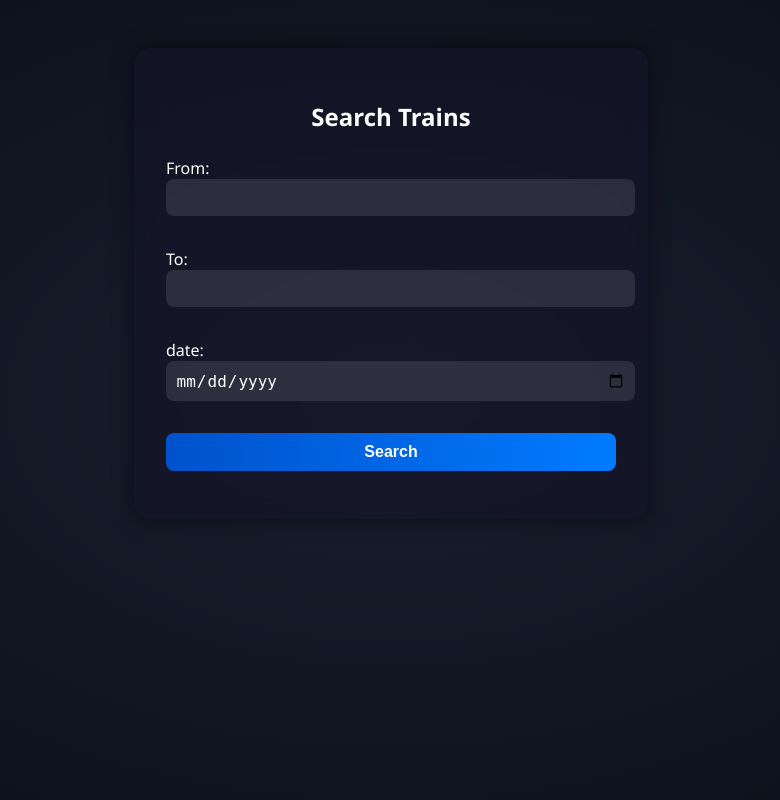
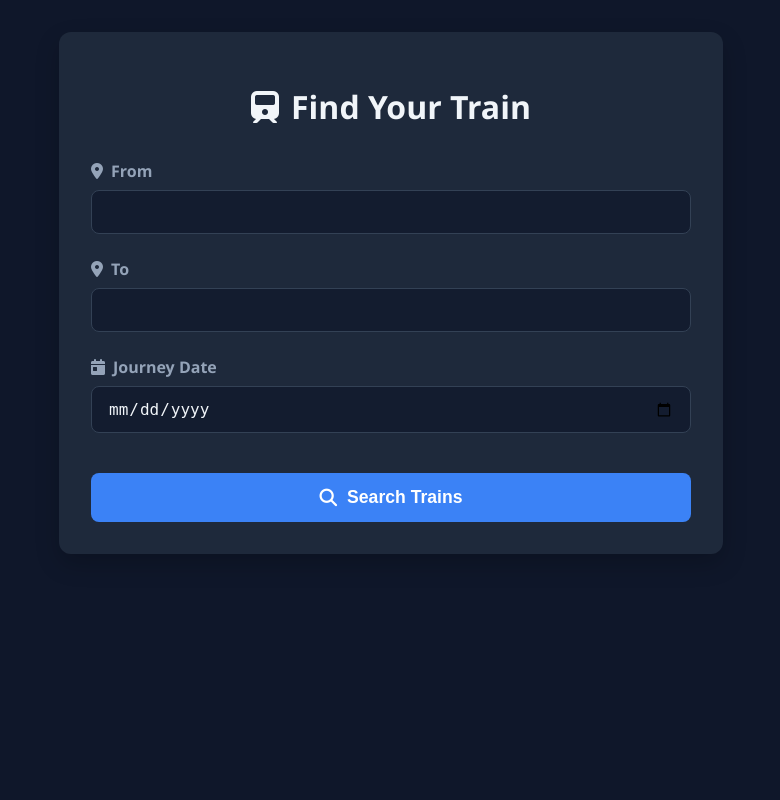
Before and after one commit to narayan-oss/The_Traveller, a Django app: page /search/ in a window 1280 px wide. Shown: the whole page, without its empty margins (249-1029 px from the left). Run offline with Django 5.2, Linux system fonts and the light colour scheme.

Commit message:
new style for train_search

```diff
--- a/DjangoProject/static/myapp/css/train_search_style.css
+++ b/DjangoProject/static/myapp/css/train_search_style.css
@@ -1,115 +1,278 @@
-/* Background blur and theme */
-body {
-    margin: 0;
-    font-family: 'Segoe UI', sans-serif;
-    color: #fff;
-    background-color: #0b0f1a;
+/* Base Styles */
+:root {
+    --dark-bg: #0f172a;
+    --card-bg: #1e293b;
+    --accent: #3b82f6;
+    --accent-hover: #2563eb;
+    --text-light: #f1f5f9;
+    --text-muted: #94a3b8;
+    --border-color: #334155;
+    --success: #10b981;
 }
 
-.background-blur {
-    position: fixed;
-    top: 0; left: 0;
-    width: 100vw;
-    height: 100vh;
-    background: radial-gradient(ellipse at center, #1a1f2e, #0b0f1a);
-    z-index: -1;
-}
-
-/* Container to center everything */
-.search-container {
-    display: flex;
-    flex-direction: column;
-    align-items: center;
-    padding: 3rem 1rem;
+body {
+    background-color: var(--dark-bg);
+    color: var(--text-light);
+    font-family: 'Segoe UI', Tahoma, Geneva, Verdana, sans-serif;
+    margin: 0;
+    padding: 0;
     min-height: 100vh;
 }
 
-/* Form card */
-.search-card {
-    background-color: rgba(20, 20, 40, 0.6);
-    backdrop-filter: blur(10px);
+.train-search-container {
+    max-width: 1200px;
+    margin: 0 auto;
     padding: 2rem;
-    border-radius: 16px;
-    box-shadow: 0 0 20px rgba(0,0,0,0.5);
-    max-width: 450px;
-    width: 100%;
-    margin-bottom: 2rem;
 }
 
-/* Headings */
-.search-card h2,
-.result-card h2 {
+/* Search Section */
+.search-section {
+    display: flex;
+    justify-content: center;
+    margin-bottom: 3rem;
+}
+
+.search-card {
+    background-color: var(--card-bg);
+    border-radius: 12px;
+    padding: 2rem;
+    width: 100%;
+    max-width: 600px;
+    box-shadow: 0 10px 25px rgba(0, 0, 0, 0.2);
+}
+
+.search-title {
     text-align: center;
+    margin-bottom: 2rem;
+    color: var(--text-light);
+    display: flex;
+    align-items: center;
+    justify-content: center;
+    gap: 12px;
+}
+
+.search-form {
+    display: flex;
+    flex-direction: column;
+    gap: 1.5rem;
+}
+
+.form-group {
+    display: flex;
+    flex-direction: column;
+    gap: 0.5rem;
+}
+
+.form-group label {
+    font-weight: 600;
+    color: var(--text-muted);
+    display: flex;
+    align-items: center;
+    gap: 8px;
+}
+
+.form-group input,
+.form-group select {
+    background-color: rgba(15, 23, 42, 0.7);
+    color: var(--text-light);
+    border: 1px solid var(--border-color);
+    border-radius: 8px;
+    padding: 12px 16px;
+    font-size: 1rem;
+    transition: all 0.3s;
+}
+
+.form-group input:focus {
+    outline: none;
+    border-color: var(--accent);
+    box-shadow: 0 0 0 3px rgba(59, 130, 246, 0.25);
+}
+
+.search-btn {
+    background-color: var(--accent);
+    color: white;
+    border: none;
+    border-radius: 8px;
+    padding: 14px;
+    font-size: 1.1rem;
+    font-weight: 600;
+    cursor: pointer;
+    transition: all 0.3s;
+    display: flex;
+    align-items: center;
+    justify-content: center;
+    gap: 10px;
+    margin-top: 1rem;
+}
+
+.search-btn:hover {
+    background-color: var(--accent-hover);
+    transform: translateY(-2px);
+}
+
+/* Results Section */
+.results-section {
+    background-color: var(--card-bg);
+    border-radius: 12px;
+    padding: 2rem;
+    box-shadow: 0 10px 25px rgba(0, 0, 0, 0.2);
+}
+
+.results-header {
+    margin-bottom: 2rem;
+    padding-bottom: 1rem;
+    border-bottom: 1px solid var(--border-color);
+}
+
+.results-header h2 {
+    display: flex;
+    align-items: center;
+    gap: 12px;
+    margin-bottom: 0.5rem;
+}
+
+.route-info {
+    color: var(--text-muted);
+    font-size: 1.1rem;
+    margin: 0;
+}
+
+/* Trains List */
+.trains-list {
+    display: flex;
+    flex-direction: column;
+    gap: 1.5rem;
+}
+
+.train-card {
+    background-color: rgba(15, 23, 42, 0.5);
+    border-radius: 10px;
+    padding: 1.5rem;
+    transition: all 0.3s;
+    border-left: 4px solid var(--accent);
+    display: flex;
+    flex-direction: column;
+}
+
+.train-card:hover {
+    transform: translateY(-3px);
+    box-shadow: 0 10px 20px rgba(0, 0, 0, 0.3);
+}
+
+.train-header {
+    display: flex;
+    justify-content: space-between;
+    align-items: center;
     margin-bottom: 1.5rem;
 }
 
-/* Form elements */
-.search-card form input,
-.search-card form select,
-.search-card form button {
-    width: 100%;
-    padding: 0.6rem;
-    margin-bottom: 1rem;
-    border-radius: 8px;
-    border: none;
-    font-size: 1rem;
+.train-header h3 {
+    margin: 0;
+    font-size: 1.3rem;
 }
 
-.search-card form input,
-.search-card form select {
-    background-color: rgba(255, 255, 255, 0.1);
-    color: #fff;
+
+.train-card-footer {
+    display: flex;
+    justify-content: flex-end;
+    margin-top: 1rem;
 }
 
-.search-card form input::placeholder {
-    color: rgba(255, 255, 255, 0.7);
+.train-number {
+    background-color: rgba(59, 130, 246, 0.15);
+    color: var(--accent);
+    padding: 4px 12px;
+    border-radius: 20px;
+    font-size: 0.9rem;
+    font-weight: 600;
 }
 
-.search-card form button {
-    background: linear-gradient(to right, #0052cc, #007bff);
-    color: white;
-    font-weight: bold;
-    cursor: pointer;
+.timings {
+    display: flex;
+    align-items: center;
+    gap: 1.5rem;
+    margin-bottom: 1.5rem;
 }
 
-.search-card form button:hover {
-    background: #003d99;
+.timings > div {
+    flex: 1;
 }
 
-/* Results */
-.result-card {
-    background-color: rgba(20, 20, 40, 0.5);
-    backdrop-filter: blur(6px);
-    padding: 2rem;
-    border-radius: 12px;
-    box-shadow: 0 0 12px rgba(0,0,0,0.3);
-    width: 100%;
-    max-width: 800px;
+.timings .time {
+    font-size: 1.4rem;
+    font-weight: 600;
+    display: block;
+    margin-bottom: 4px;
 }
 
-/* Table styling */
-.result-card table {
-    width: 100%;
-    border-collapse: collapse;
-    margin-top: 1rem;
-    color: #fff;
+.timings .station {
+    color: var(--text-muted);
+    font-size: 0.95rem;
 }
 
-.result-card th, .result-card td {
-    padding: 0.75rem 1rem;
-    border-bottom: 1px solid rgba(255, 255, 255, 0.1);
+.timings .duration {
+    color: var(--text-muted);
+    font-size: 1.2rem;
     text-align: center;
+    padding: 0 1rem;
 }
 
-/* Book button */
 .book-btn {
-    padding: 0.5rem 1rem;
-    background: #0052cc;
-    color: #fff;
+    display: inline-flex;
+    align-items: center;
+    justify-content: center;
+    gap: 8px;
+    background-color: var(--accent);
+    color: white;
+    padding: 8px 16px;
+    border-radius: 6px;
     text-decoration: none;
-    border-radius: 6px;
+    font-weight: 600;
+    transition: all 0.3s;
+    width: auto;
+    min-width: 120px;
+    margin-left: auto;
+    font-size: 0.9rem;
 }
 
 .book-btn:hover {
-    background: #003d99;
+    background-color: var(--accent-hover);
+    transform: translateY(-2px);
+    box-shadow: 0 4px 8px rgba(0, 0, 0, 0.2);
 }
+
+
+/* No Trains State */
+.no-trains {
+    text-align: center;
+    padding: 3rem;
+    color: var(--text-muted);
+}
+
+.no-trains i {
+    font-size: 3rem;
+    margin-bottom: 1rem;
+    opacity: 0.5;
+}
+
+.no-trains p {
+    font-size: 1.2rem;
+    margin: 0;
+}
+
+/* Responsive Design */
+@media (max-width: 768px) {
+    .train-search-container {
+        padding: 1rem;
+    }
+
+    .timings {
+        flex-direction: column;
+        gap: 0.5rem;
+    }
+
+    .timings .duration {
+        transform: rotate(90deg);
+        padding: 0.5rem 0;
+    }
+}
--- a/myapp/templates/myapp/base.html
+++ b/myapp/templates/myapp/base.html
@@ -63,7 +63,7 @@
                         </a>
                         <ul class="dropdown-menu dropdown-menu-dark" aria-labelledby="navbarDropdown">
                             <li><a class="dropdown-item" href="{% url 'myapp:Profile' %}">Profile</a></li>
-                            <li><a class="dropdown-item" href="#">Your bookings</a></li>
+                            <li><a class="dropdown-item" href="{% url 'myapp:YourBookings' %}">Your bookings</a></li>
                             <li><hr class="dropdown-divider"></li>
                             <li><a class="dropdown-item" href="{% url 'myapp:Logout' %}">Logout</a></li>
                         </ul>
--- a/myapp/templates/myapp/profile.html
+++ b/myapp/templates/myapp/profile.html
@@ -35,8 +35,7 @@
                 {% csrf_token %}
                 <div class="file-input-container">
                     {{ image_form.user_profile_image }}
-                    <span class="file-input-label">Choose File</span>
-                    <span class="file-status">No file selected</span>
+
                 </div>
                 <button type="submit" name="update_image">Update Picture</button>
             </form>
--- a/myapp/templates/myapp/train_search.html
+++ b/myapp/templates/myapp/train_search.html
@@ -4,70 +4,93 @@
 <head>
     <meta charset="UTF-8">
     <meta name="viewport" content="width=device-width, initial-scale=1.0">
-    <title>trains</title>
+    <title>Find Trains</title>
+    <!-- Font Awesome -->
+    <link rel="stylesheet" href="https://cdnjs.cloudflare.com/ajax/libs/font-awesome/6.4.0/css/all.min.css">
+    <!-- Custom CSS -->
     <link rel="stylesheet" href="{% static 'myapp/css/train_search_style.css' %}">
 </head>
 <body>
-
-<div class="background-blur">
-
-<div class="search-container">
-
+    <div class="train-search-container">
         {% if show_form %}
+        <div class="search-section">
             <div class="search-card">
-            <h2>Search Trains</h2>
-            <form method="POST">
+                <h1 class="search-title">
+                    <i class="fas fa-train"></i> Find Your Train
+                </h1>
+                <form method="POST" class="search-form">
                     {% csrf_token %}
-                {{ form.as_p }}
-                <button type="submit">Search</button>
+                    <div class="form-group">
+                        <label for="id_From"><i class="fas fa-map-marker-alt"></i> From</label>
+                        {{ form.From }}
+                    </div>
+                    <div class="form-group">
+                        <label for="id_To"><i class="fas fa-map-marker-alt"></i> To</label>
+                        {{ form.To }}
+                    </div>
+                    <div class="form-group">
+                        <label for="id_date"><i class="fas fa-calendar-day"></i> Journey Date</label>
+                        {{ form.date }}
+                    </div>
+                    <button type="submit" class="search-btn">
+                        <i class="fas fa-search"></i> Search Trains
+                    </button>
                 </form>
+            </div>
         </div>
         {% endif %}
 
         {% if full_train is not None %}
-        <div class="result-card">
-            <h2>Trains Available</h2>
+        <div class="results-section">
+            <div class="results-header">
+                <h2><i class="fas fa-list-ul"></i> Available Trains</h2>
+                <p class="route-info">
+                    {% if start_station and end_station %}
+                        {{ start_station }} → {{ end_station }} •
+                    {% endif %}
+                    {{ journey_date }}
+                </p>
+            </div>
 
             {% if full_train %}
-                <table>
-                    <tr>
-                        <th>train no.</th>
-                        <th>train name</th>
-                        <th>departure time</th>
-                        <th>arrival time</th>
-                    </tr>
+            <div class="trains-list">
+                {% for train in full_train %}
+                <div class="train-card">
+                    <div class="train-header">
+                        <h3>{{ train.1 }}</h3>
+                        <span class="train-number">{{ train.0 }}</span>
+                    </div>
 
-                {% for train in full_train %}
+                    <div class="timings">
+                        <div class="departure">
+                            <span class="time">{{ train.3 }}</span>
+                            <span class="station">{{ train.2 }}</span>
+                        </div>
+                        <div class="duration">
+                            <i class="fas fa-arrow-right"></i>
+                        </div>
+                        <div class="arrival">
+                            <span class="time">{{ train.5 }}</span>
+                            <span class="station">{{ train.4 }}</span>
+                        </div>
+                    </div>
 
-
-                    <!-- <br/>
-                    <br/> -->
-                    <tr>
-                        <td>{{ train.0 }}  </td>
-                        <td>{{ train.1 }}  </td>
-                        <td>{{ train.2 }}  </td>
-                        <td>{{ train.4 }}  </td>
-                        <td rowspan="2"><a class="book-btn"  href="{% url 'myapp:book_train' train.6 train.7 train.8 journey_date %}">BOOK</a></td>
-                    </tr>
-                    <tr>
-                        <td></td>
-                        <td></td>
-                        <td>{{ train.3 }}  </td>
-                        <td>{{ train.5 }}  </td>
-                        <td></td>
-                    </tr>
-                    <!-- <br/>
-                    <br/> -->
-
+                    <div class="train-card-footer">
+                        <a href="{% url 'myapp:book_train' train.6 train.7 train.8 journey_date %}" class="book-btn">
+                            <i class="fas fa-ticket-alt"></i> Book
+                        </a>
+                    </div>
+                </div>
                 {% endfor %}
-                </table>
+            </div>
             {% else %}
-                <p> "No Trains Available !" </p>
+            <div class="no-trains">
+                <i class="fas fa-train"></i>
+                <p>No trains available for this route</p>
+            </div>
             {% endif %}
         </div>
         {% endif %}
-
-
-
+    </div>
 </body>
 </html>
--- a/myapp/urls.py
+++ b/myapp/urls.py
@@ -19,6 +19,8 @@ urlpatterns = [
     path('delete/<int:index>/', views.delete_entry, name = 'delete_passenger'),
     path('pay/', views.initiate_payment, name = 'init_pay'),
     path('paid/', views.payment_success, name = 'paid'),
+    path('yourbookings/', views.your_bookings_view, name = 'YourBookings'),
+
     path('getName/', views.get_name, name = 'ourTest'),
 
 ]
--- a/myapp/views.py
+++ b/myapp/views.py
@@ -136,6 +136,7 @@ def trainSearch_result_view(request):
         end_station = data['end']
         # day_int = data['date'].weekday()
         day_int = data['day']
+        journey_date = data['date']
 
         start_station_obj = Station.objects.get(station_name=start_station)
 
@@ -158,7 +159,10 @@ def trainSearch_result_view(request):
     form = TrainSearchForm()
     print(full_train)
 
-    return render(request, "myapp/train_search.html", {"form": form, "full_train": full_train, "show_form" : False, "journey_date": data['date'],})
+    return render(request, "myapp/train_search.html", {"form": form, "full_train": full_train, "show_form" : False, "journey_date": journey_date,
+        "start_station": start_station,
+        "end_station": end_station
+        })
 
 
 
@@ -221,24 +225,7 @@ def book_train(request, train_id, from_id, to_id, journey_date):
             'MAX_ENTRIES': MAX_ENTRIES,
         })
 
-# def delete_entry(request, index):
 
-#     passengers = request.session.get('passengers', [])
-#     general_info = request.session.get('general_info', [])
-
-#     if not general_info:  # Ensure general_info exists
-#         return HttpResponseBadRequest("Invalid session data.")
-
-
-#     if 0 <= index < len(passengers):
-#         passengers.pop(index)
-#         request.session['passengers'] = passengers
-#     return redirect('myapp:book_train',
-#                     train_id=general_info[0],
-#                     from_id=general_info[1],
-#                     to_id=general_info[2],
-#                     journey_date=general_info[3],
-#                     )
 
 def delete_entry(request, index):
     try:
@@ -380,6 +367,15 @@ def payment_success(request):
 #     return render(request, 'payment_failed.html')
 
 
+def your_bookings_view(request):
+
+    User = request.user
+
+    groups = Booking.objects.filter(user = User)
+
+    return render(request, 'myapp/yourBookings.html', {'groups' : groups})
+
+
 
 
 
```
Also changed, not shown: DjangoProject/static/myapp/css/profile_style.css (+1 -8 lines), DjangoProject/static/myapp/css/yourBookings_style.css (added, +157 -0 lines), myapp/templates/myapp/yourBookings.html (added, +73 -0 lines). Lines whose indentation alone changed are shown as unchanged.
